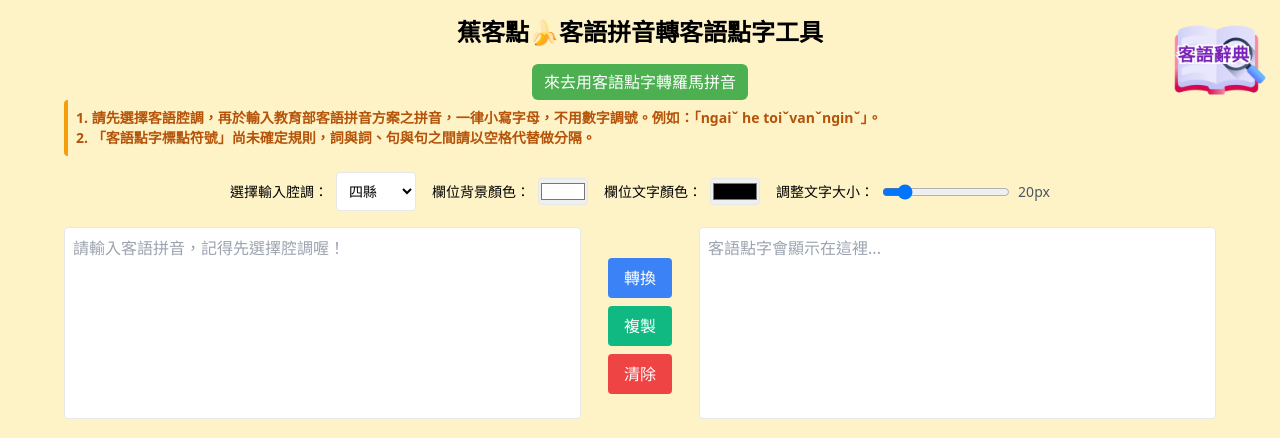
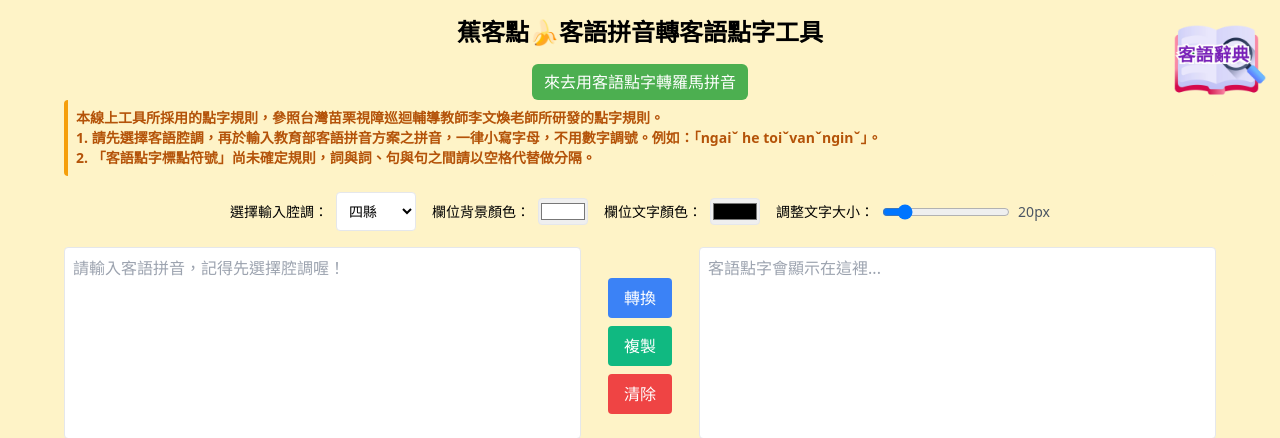
Before and after one commit to hunzan/haka_to_braille, a Flask app: page / in a window 1280 px wide. Shown: the top 438 px of the page. Run offline with Flask 3, Linux system fonts and the light colour scheme.

Commit message:
Update index.html

```diff
--- a/templates/index.html
+++ b/templates/index.html
@@ -80,6 +80,7 @@
     <!-- 使用說明 -->
     <section id="usage" class="bg-yellow-100 border-l-4 border-yellow-500 text-yellow-700 p-2 mb-4 w-full text-sm rounded"
              role="region" aria-labelledby="usageTitle" tabindex="0">
+      <p><strong>本線上工具所採用的點字規則，參照台灣苗栗視障巡迴輔導教師李文煥老師所研發的點字規則。</strong></p>
       <p><strong>1. 請先選擇客語腔調，再於輸入教育部客語拼音方案之拼音，一律小寫字母，不用數字調號。例如：「ngaiˇ he toiˇvanˇnginˇ」。 </strong></p>
       <p><strong>2. 「客語點字標點符號」尚未確定規則，詞與詞、句與句之間請以空格代替做分隔。</strong></p>
     </section>
```
